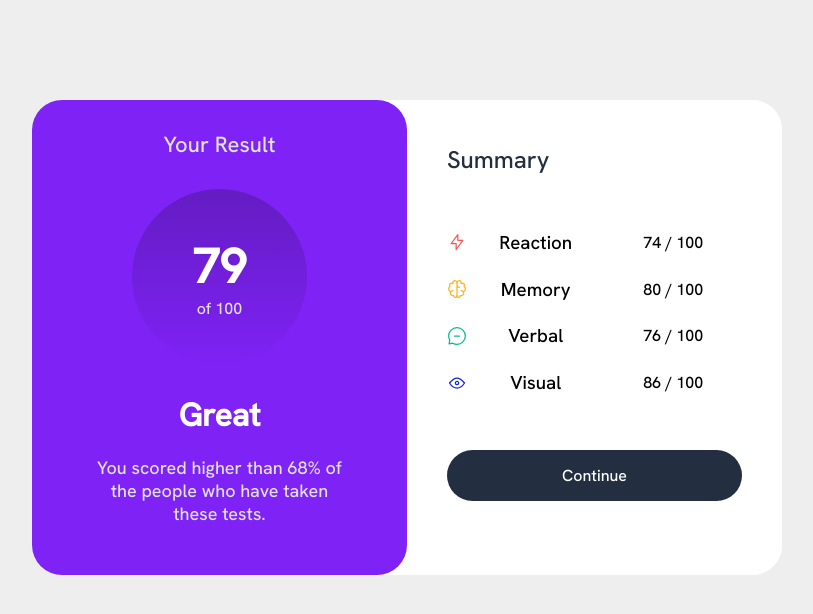
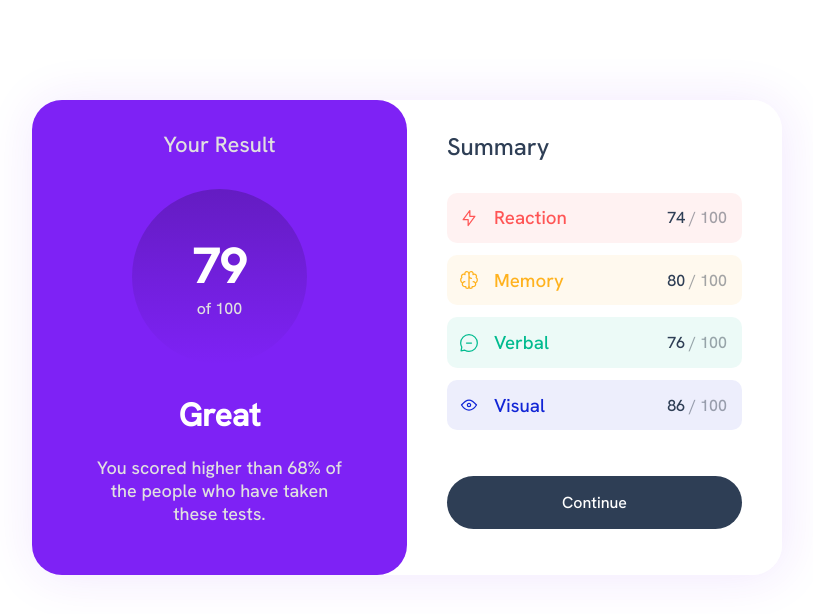
Before and after one commit to VOOTRIC/results-summary, a plain HTML site: page index.html in a window 1280 px wide. Shown: the whole page, without its empty margins (233-1046 px from the left). Drawn offline with Linux system fonts and the light colour scheme.

Commit message:
final changes

```diff
--- a/css/global.css
+++ b/css/global.css
@@ -2,9 +2,6 @@
  margin: 0;
  padding: 0;
  box-sizing: border-box;
-}
-body{
-background-color: #eeeeee;
 }
 
 span{
@@ -35,11 +32,11 @@ font-weight: 100;
     /* testar essa cor: #5e388f . Ainda estou em dúvida sobre a cor do background principal*/
     --background: #7E22F5;
     --text: #e0e0e0;
-    --color01: #232F40;
-    --red: #c63637;
-    --yellow: #ffcf59;
-    --green: #44e78c;
-    --blue: #005ad6;
+    --color01: #2e3e55;
+    --red: #F55;
+    --yellow: #FFB21E;
+    --green: #00BB8F;
+    --blue: #1125D6;
 }
 
 .c0{
--- a/css/main.css
+++ b/css/main.css
@@ -3,6 +3,12 @@ h1{
     font-weight: 600;
 }
 
+span > span{
+    display: inline-block;
+    color: var(--color01);
+    font-weight: 500;
+    font-family: 'Hanken Grotesk', sans-serif;
+}
 .container{
     display: grid;
     grid-template-columns: 1fr 1fr;
@@ -10,6 +16,7 @@ h1{
     margin: 100px auto 0px auto;
     background-color: #fff;
     border-radius: 30px;
+    box-shadow: 2px 2px 50px #7d22f51c;
 }
 
 .header{
@@ -38,7 +45,7 @@ background-color: #fff;
 display: grid;
 border-top-right-radius: 30px;
 border-bottom-right-radius: 30px;
-padding: 0px 40px 30px 40px;
+padding: 0px 40px 15px 40px;
 }
 
 .box2 > h2{
@@ -52,20 +59,26 @@ color: var(--color01);
 .results-container {
     display: grid;
     text-align: center;
+    padding: 0px 0px 15px 0px;
 }
 
 .button-container {
     display: grid;
-    place-items: center;
+    place-content: center   ;
 }
 
 .button {
     background-color: var(--color01);
-    padding: 15px 115px;
+    padding: 16px 115px;
     border-radius: 30px;
     color: #fff;
     text-decoration: none;
   }
+
+.button:hover{
+    background-color: var(--background);
+    transition: 0.2s;
+}
 
 .number-box{
     display: grid;
@@ -86,6 +99,7 @@ color: var(--color01);
     display: grid;
     list-style: none;
     grid-template-rows: repeat(4, 1fr);
+    row-gap: 12px;
 }
 
 
@@ -93,8 +107,41 @@ color: var(--color01);
 display: grid;
 grid-template-rows: 1fr;
 grid-template-columns: auto 1fr;
+border-radius: 10px;
+padding: 5px 0px;
 }
 
+.list >:first-child {
+    background-color: #ff555513;
+}
+
+.list >:first-child > .mini-results > h3{
+    color: var(--red);
+}
+
+.list >:nth-child(2){
+    background-color: #ffb01e13;
+}
+
+.list >:nth-child(2) > .mini-results > h3{
+    color: var(--yellow);
+}
+
+.list >:nth-child(3){
+    background-color: #00bb8f13;
+}
+
+.list >:nth-child(3) > .mini-results > h3{
+    color: var(--green);
+}
+
+.list >:nth-child(4){
+    background-color: #1125d613;
+}
+
+.list >:nth-child(4) > .mini-results > h3{
+    color: var(--blue);
+}
 
 .mini-results{
     display: grid;
@@ -102,8 +149,20 @@ grid-template-columns: auto 1fr;
     align-items: center;
 }
 
+.mini-results > h3{
+text-align: left;
+padding-left: 15px;
+}
+
+.mini-results > span{
+    text-align: right;
+    padding-right: 15px;
+    color: #232f406c;
+    font-weight: 500;
+}
+
 .img-box{
     display: grid;
     align-content: center;
-
+    padding-left: 12px;
 }
--- a/index.html
+++ b/index.html
@@ -31,28 +31,28 @@
                         <div class="img-box"><img src="assets/images/icon-reaction.svg" alt="Reaction"></div>
                         <div class="mini-results">
                             <h3  class="font-medium">Reaction</h3>
-                            <span>74 / 100</span>
+                            <span><span>74</span> / 100</span>
                         </div>
                     </li>
                     <li>
                         <div class="img-box"><img src="assets/images/icon-memory.svg" alt="Memory"></div>
                         <div class="mini-results">
                             <h3  class="font-medium">Memory</h3>
-                            <span>80 / 100</span>
+                            <span><span>80</span> / 100</span>
                         </div>
                     </li>
                     <li>
                         <div class="img-box"><img src="assets/images/icon-verbal.svg" alt="Verbal"></div>
                         <div class="mini-results">
                             <h3  class="font-medium">Verbal</h3>
-                            <span>76 / 100</span>
+                            <span><span>76</span> / 100</span>
                         </div>
                     </li>
                     <li>
                         <div class="img-box"><img src="assets/images/icon-visual.svg" alt="Visual"></div>
                         <div class="mini-results">
                             <h3  class="font-medium">Visual</h3>
-                            <span>86 / 100</span>
+                            <span><span>86</span> / 100</span>
                         </div>
                     </li>
                 </ul>
```
